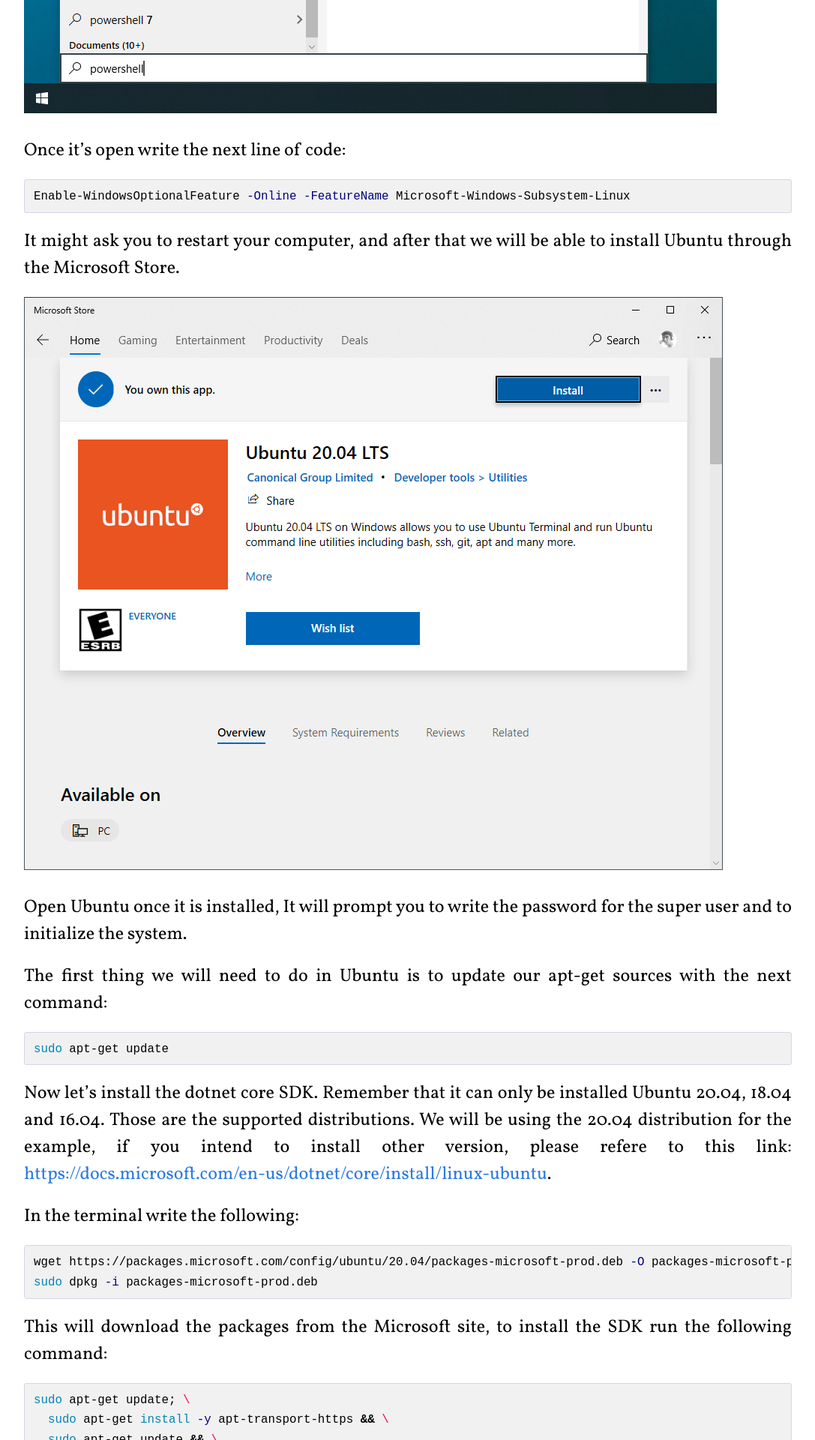
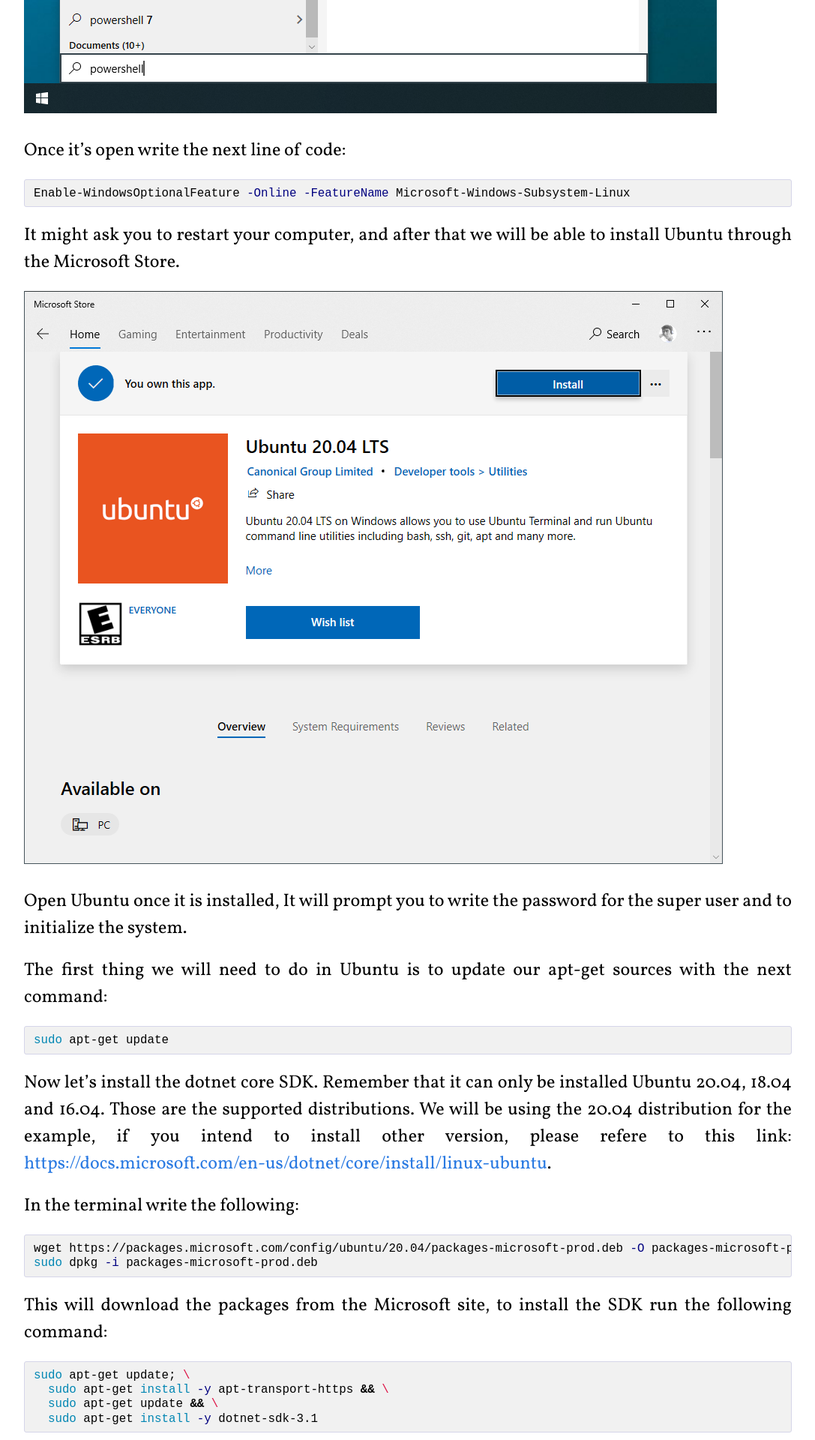
Before and after one commit to joelbugarini/joelbugarini.github.io, a Jekyll site: the page built from _posts/2020-11-07-Vim_dotnet_Ubuntu_WSL.markdown, in a window 1280 px wide. Shown: the part 1324-3244 px from the top of the page at 75% size, without its empty margins (96-1183 px from the left). Built offline with Jekyll 4.4.1, drawn with Linux system fonts in a browser that asks for light colours; comment, search, counter and statistics services are not loaded.

Commit message:
Update main.css

```diff
--- a/css/main.css
+++ b/css/main.css
@@ -274,8 +274,8 @@ a:visited { color: #205caa; }
 
 /* Syntax highlighting styles */
 /* ----------------------------------------------------------*/
-
-.highlight  { background: #ffffff; }
+.highlight pre { line-height: 1.1; overflow: hidden; }
+ .highlight  { background: #ffffff; }
 .highlight .c { color: #999988; font-style: italic } /* Comment */
 .highlight .err { color: #a61717; background-color: #e3d2d2 } /* Error */
 .highlight .k { font-weight: bold } /* Keyword */
```
